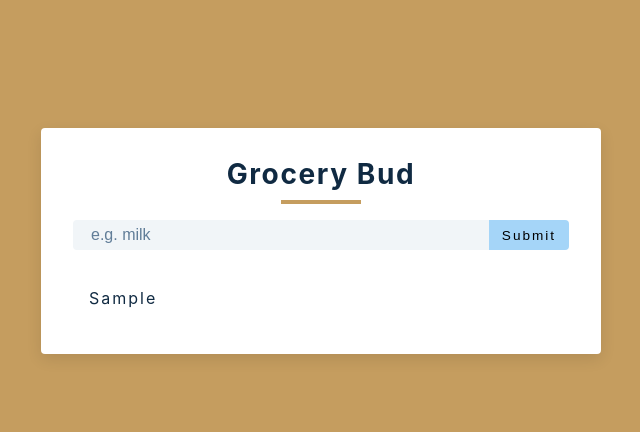
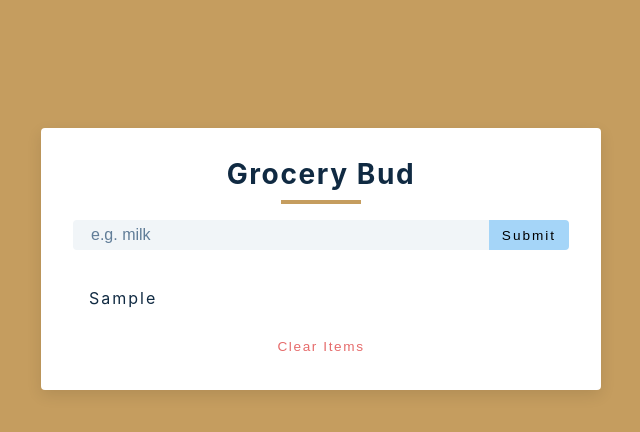
Before and after one commit to JericoJanAdaya/Adaya_GroceryBud, a React (Vite) app in the folder grocerybud-final/: page / in a window 1280 px wide. Both pictures are taken after typing "Sample" into the empty fields and a click on the button "Submit". Shown: the top 432 px of the page, without its empty margins (319-959 px from the left). Built offline with nearby package versions, Linux system fonts and the light colour scheme.

Commit message:
implement clear list

```diff
--- a/grocerybud-final/src/App.jsx
+++ b/grocerybud-final/src/App.jsx
@@ -16,6 +16,9 @@ function App() {
     const newItem = { id: new Date().getTime().toString(), title: item };
     setList([...list, newItem]);
     setItem('');
+  };
+  const clearList = () => {
+    setList([]);
   };
   useEffect(() => {
     localStorage.setItem('list', JSON.stringify(list));
@@ -41,6 +44,9 @@ function App() {
       {list.length > 0 && (
         <div className='grocery-container'>
           <List items={list} />
+          <button className='clear-btn' onClick={clearList}>
+            clear items
+          </button>
         </div>
       )}
     </section>
```
